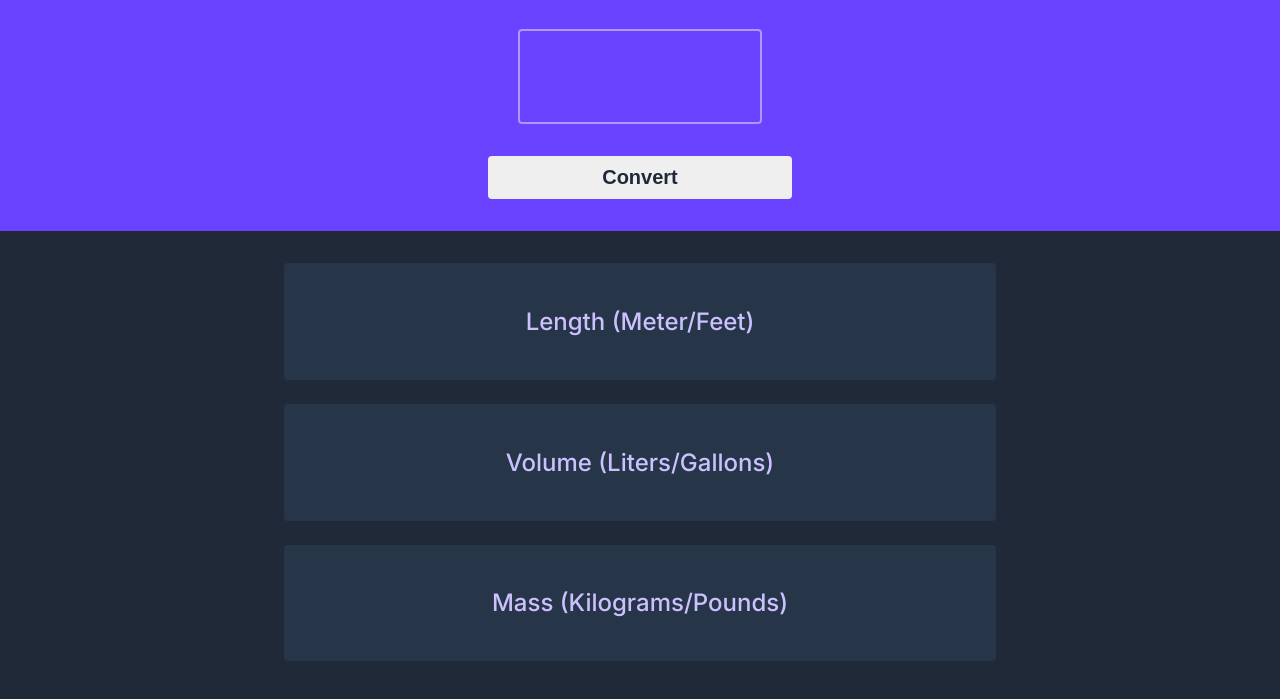
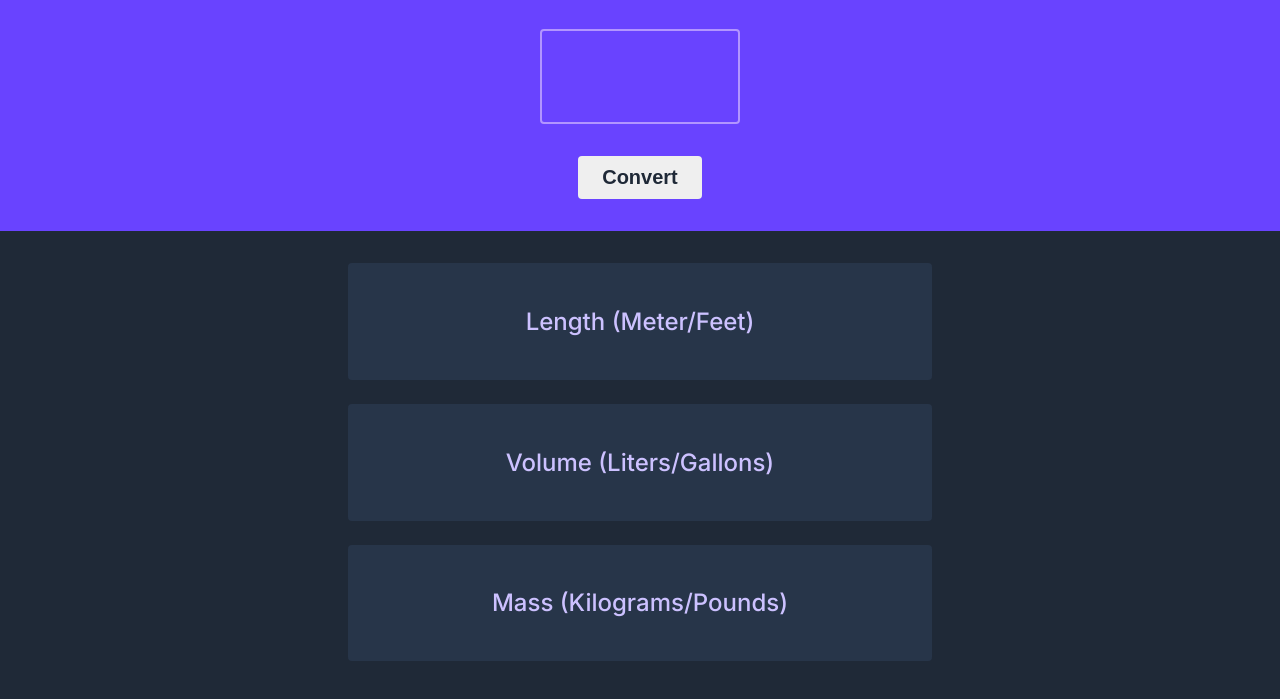
Before and after one commit to faoreizie18/unit-converter, a plain HTML site: page index.html in a window 1280 px wide. Shown: the part 95-794 px from the top of the page. Drawn offline with Linux system fonts and the light colour scheme.

Commit message:
Add files via upload

```diff
--- a/index.css
+++ b/index.css
@@ -27,7 +27,7 @@ h1 {
     text-align: center;
     background-color: #6943FF;
     color: white;
-    width: 20%;
+    width: 200px;
     border: 2px solid #B295FF;
     border-radius: 4px;
     padding: 10px 20px;
@@ -38,7 +38,6 @@ h1 {
     font-size: 20px;
     font-weight: 700;
     color: #1F2937;
-    width: 25%;
     margin: 0 auto;
     padding: 10px 24px;
     border-radius: 4px;
@@ -47,7 +46,7 @@ h1 {
 
 .conversion-rate {
     background-color: #273549;
-    width: 40%;
+    width: 30%;
     display: block;
     margin: 24px auto;
     padding: 24px 100px;
```
